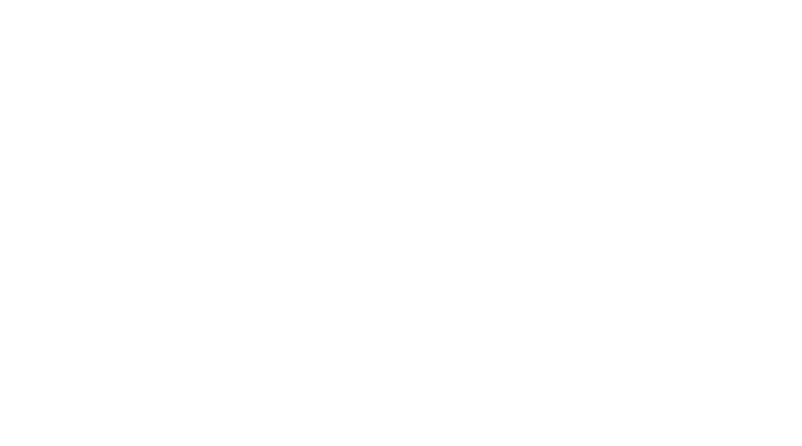
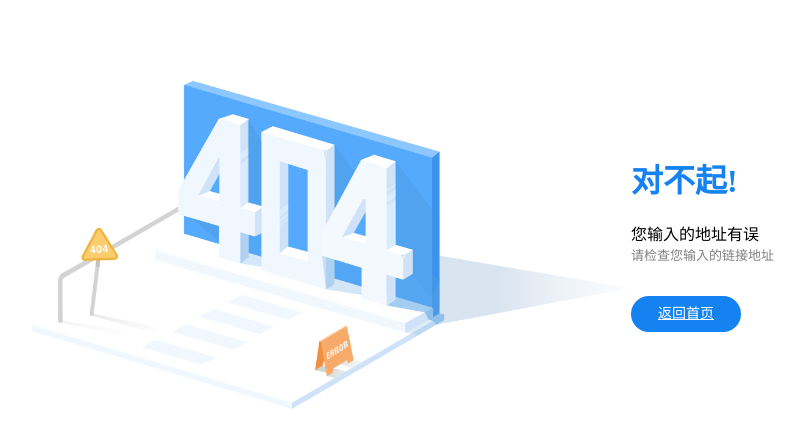
Before and after one commit to liyuwei007036/smartCanteenWeb, a Vue app: page /error in a window 1280 px wide. Shown: the top 446 px of the page, without its empty margins (159-961 px from the left). Built offline with nearby package versions, Linux system fonts and the light colour scheme.

Commit message:
修改页面

```diff
--- a/src/pages/cardList.vue
+++ b/src/pages/cardList.vue
@@ -66,80 +66,83 @@
                     stripe
                     border
                     style="width: 100%"
+                    max-height="550"
                     @selection-change="handleSelectionChange">
                 <el-table-column v-acl="['recharge:recharge']"
                     type="selection"
-                    width="55"
+                    width="50"
                     align="center"
                     :selectable="handleDisable">
                 </el-table-column>
                 <el-table-column
                         type="index"
                         label="序号"
-                        align="center">
+                        align="center"
+                        width="80">
                 </el-table-column>
                 <el-table-column
                         prop="empName"
                         label="姓名"
                         align="center"
-                        width="">
+                        width="120">
                 </el-table-column>
                 <el-table-column
                         prop="empNo"
                         label="账号"
                         align="center"
-                        width="">
+                        width="120">
                 </el-table-column>
                 <el-table-column
                         prop="mobile"
                         label="手机号"
                         align="center"
-                        width="">
+                        width="120">
                 </el-table-column>
                 <el-table-column
                         prop="cardNo"
                         label="卡号"
                         align="center"
-                        width="">
+                        width="120">
                 </el-table-column>
 
                 <el-table-column
                         prop="cardType"
                         label="卡类型"
                         align="center"
-                        width="">
+                        width="80">
                 </el-table-column>
 
                 <el-table-column
                         prop="deposit"
                         label="押金"
                         align="center"
-                        width="">
+                        width="80">
                 </el-table-column>
 
                 <el-table-column
                         prop="currentBalance"
                         label="卡余额（元）"
                         align="center"
-                        width="">
+                        width="80">
                 </el-table-column>
                 <el-table-column
                         prop="status"
                         label="卡状态"
                         align="center"
-                        width="">
+                        width="120">
                 </el-table-column>
                 <el-table-column
                         prop="accountStatus"
                         label="账户状态"
                         align="center"
-                        width="">
+                        width="120">
                 </el-table-column>
                 <el-table-column
                         prop="validityTime"
                         label="卡有效期"
                         align="center"
-                        width="">
+                        width="140"
+                        :show-overflow-tooltip='true'>
                 </el-table-column>
 
                 <el-table-column
@@ -147,7 +150,7 @@
                         label="操作"
                         align="center"
                         fixed="right"
-                        width="150px">
+                        width="180">
                     <template slot-scope="scope">
                         <el-button type="text" size="small" v-acl="['recharge:recharge']"
                                    @click="recharge(scope.row.id,scope.row.empId ,scope.row.currentBalance)"
--- /dev/null
+++ b/src/pages/error.vue
@@ -0,0 +1,75 @@
+<template>
+    <div class="http404">
+        <div class="pic-404">
+            <el-image :src="require('@/assets/404.png')"/>
+        </div>
+        <div class="bullshit">
+            <div class="bullshit__oops">对不起!</div>
+
+            <div class="bullshit__headline">您输入的地址有误
+            </div>
+            <div class="bullshit__info">请检查您输入的链接地址
+            </div>
+            <a href="/" class="bullshit__return-home">返回首页</a></div>
+    </div>
+</template>
+
+<script>
+    export default {
+        name: "error"
+    }
+</script>
+
+<style scoped>
+    .http404 {
+        padding: 80px 50px;
+        display: -webkit-flex;
+        display: flex;
+        align-items: center;
+        justify-content: center;
+    }
+
+    .pic-404 {
+        position: relative;
+        float: left;
+        width: 600px;
+        overflow: hidden;
+    }
+
+    .http404 .bullshit {
+        position: relative;
+        float: left;
+        width: 300px;
+        padding: 30px 0;
+        overflow: hidden;
+    }
+
+    .bullshit__oops {
+        font-weight: 700;
+        font-size: 32px;
+        line-height: 40px;
+        color: #1482f0;
+        margin-bottom: 20px;
+    }
+
+    .http404 .bullshit__info {
+        font-size: 13px;
+        line-height: 21px;
+        color: grey;
+        margin-bottom: 30px;
+    }
+
+    .http404 .bullshit__return-home {
+        display: block;
+        float: left;
+        width: 110px;
+        height: 36px;
+        background: #1482f0;
+        border-radius: 100px;
+        text-align: center;
+        color: #fff;
+        font-size: 14px;
+        line-height: 36px;
+        cursor: pointer;
+    }
+</style>
--- a/src/pages/index.vue
+++ b/src/pages/index.vue
@@ -12,9 +12,9 @@
                     <vheader/>
                 </el-header>
                 <el-main>
-                    <div class="breadcrumb" style="margin-bottom: 10px;padding: 15px 20px">
-                        <breadcrumb></breadcrumb>
-                    </div>
+<!--                    <div class="breadcrumb" style="margin-bottom: 10px;padding: 15px 20px">-->
+<!--                        <breadcrumb></breadcrumb>-->
+<!--                    </div>-->
                     <div class="main-content">
                         <router-view></router-view>
                     </div>
--- a/src/router/index.js
+++ b/src/router/index.js
@@ -13,6 +13,7 @@ import cardList from '@/pages/cardList';
 import index from '@/pages/index';
 import login from '@/pages/login';
 import home from '@/pages/home';
+import error from '@/pages/error';
 // 使用插件, 用use
 Vue.use(VueRouter); // 调用一个这个方法
 const router = new VueRouter({
@@ -23,6 +24,14 @@ const router = new VueRouter({
             path: '/',
             name: 'login',
             component: login,
+        },
+        {
+            path: '/error',
+            component: error,
+            name: 'error',
+            meta: {
+                title: 'error',
+            }
         },
         {
             path: '/index',
@@ -114,7 +123,7 @@ router.beforeEach((to, from, next) => {
             return true
         } else {
             for (let i in needAuths) {
-                if (haveAuths.includes(needAuths[i])){
+                if (haveAuths.includes(needAuths[i])) {
                     return true;
                 }
             }
```
Also changed, not shown: src/assets/404.png (added).
